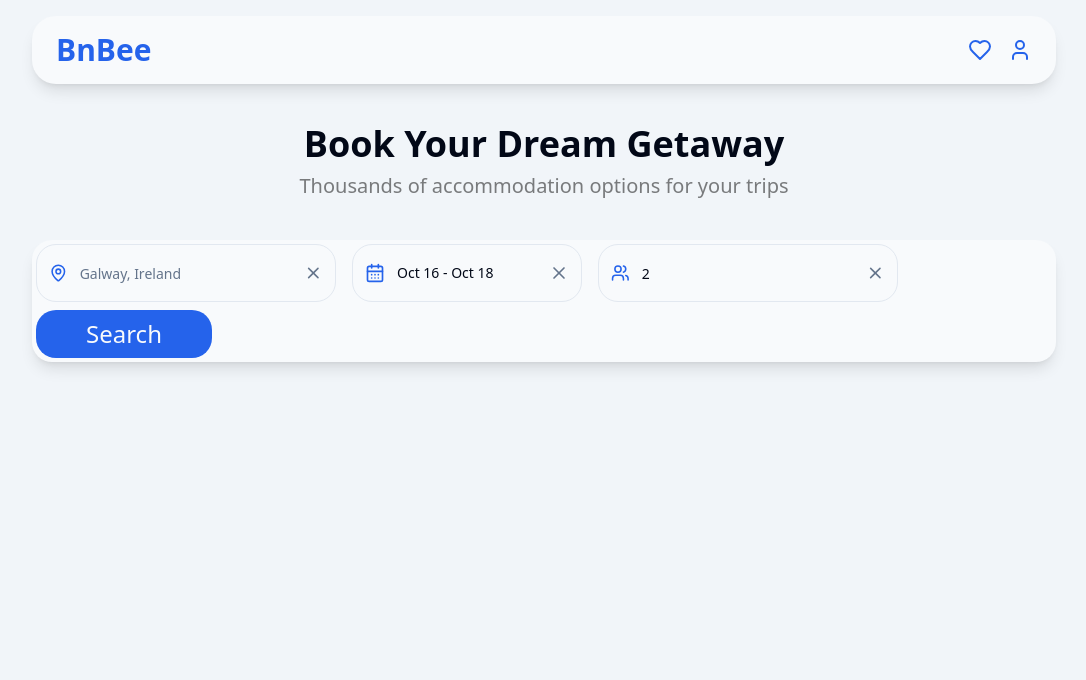
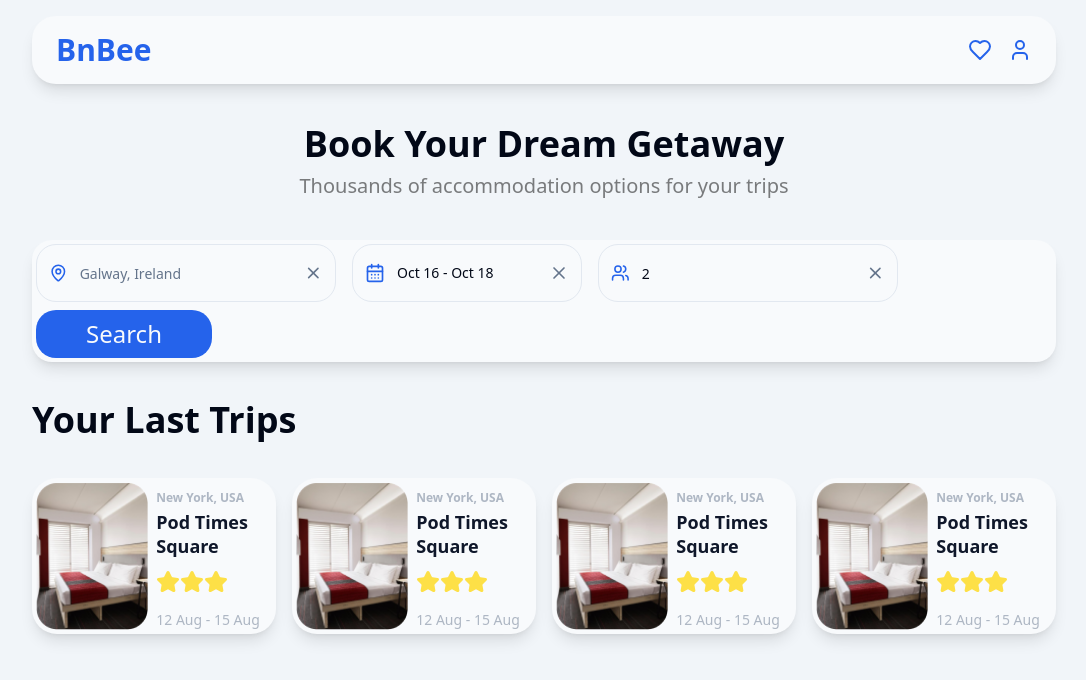
Before and after one commit to jaypopat/bnbee, a React (Vite) app in the folder frontend/: page / in a window 1280 px wide. Shown: the top 680 px of the page, without its empty margins (96-1182 px from the left). Built offline with nearby package versions, Linux system fonts and the light colour scheme.

Commit message:
Added Last Trip section

```diff
--- a/frontend/src/App.tsx
+++ b/frontend/src/App.tsx
@@ -3,6 +3,7 @@ import './App.css';
 import { DatePickerWithRange } from '@/components/DateRangePicker';
 import { Input } from '@/components/ui/input';
 import MainLayout from '@/components/MainLayout';
+import LastTripCard from './components/LastTripCard';
 
 function App() {
   return (
@@ -44,6 +45,20 @@ function App() {
           Search
         </button>
       </div>
+
+      {/* Last Trips */}
+      <div className="flex flex-col gap-10">
+        {/* Heading */}
+        <div className="flex justify-start">
+          <h1 className="text-4xl font-semibold leading-9">Your Last Trips</h1>
+        </div>
+        <div className="flex flex-row gap-4">
+          <LastTripCard />
+          <LastTripCard />
+          <LastTripCard />
+          <LastTripCard />
+        </div>
+      </div>
     </MainLayout>
   );
 }
--- a/frontend/src/components/AccountDropDown.tsx
+++ b/frontend/src/components/AccountDropDown.tsx
@@ -19,7 +19,7 @@ function AccountDropDown() {
         <DropdownMenuTrigger>
           <User className="text-primary" />
         </DropdownMenuTrigger>
-        <DropdownMenuContent>
+        <DropdownMenuContent className="w-48" align="end">
           {signedIn ? (
             <React.Fragment>
               <DropdownMenuLabel>My Account</DropdownMenuLabel>
--- /dev/null
+++ b/frontend/src/components/LastTripCard.tsx
@@ -0,0 +1,30 @@
+import Image from '@/assets/property_view.png';
+import { Star } from 'lucide-react';
+import { CardFooter } from './ui/card';
+
+function LastTripCard() {
+  return (
+    <div className="flex flex-row gap-2 bg-primary-foreground rounded-[25px] shadow-lg p-1">
+      {/* Image */}
+      <img src={Image} alt="Property View" className="rounded-[20px] w-full h-auto flex-1" />
+      <div className="flex flex-col gap-1">
+        {/* Location */}
+        <p className="text-xs font-semibold text-muted-foreground/50 pt-2">New York, USA</p>
+        {/* Title */}
+        <h1 className="text-lg text-secondary-foreground font-bold leading-6">Pod Times Square</h1>
+        {/* Rating */}
+        <div className="flex items-center py-2">
+          <Star className="size-6 text-yellow-300 fill-yellow-300" />
+          <Star className="size-6 text-yellow-300 fill-yellow-300" />
+          <Star className="size-6 text-yellow-300 fill-yellow-300" />
+        </div>
+        {/* Date */}
+        <CardFooter className="p-0 pt-1">
+          <p className="text-sm text-muted-foreground/50 font-medium">12 Aug - 15 Aug</p>
+        </CardFooter>
+      </div>
+    </div>
+  );
+}
+
+export default LastTripCard;
--- /dev/null
+++ b/frontend/src/components/ui/card.tsx
@@ -0,0 +1,79 @@
+import * as React from "react"
+
+import { cn } from "@/lib/utils"
+
+const Card = React.forwardRef<
+  HTMLDivElement,
+  React.HTMLAttributes<HTMLDivElement>
+>(({ className, ...props }, ref) => (
+  <div
+    ref={ref}
+    className={cn(
+      "rounded-lg border bg-card text-card-foreground shadow-sm",
+      className
+    )}
+    {...props}
+  />
+))
+Card.displayName = "Card"
+
+const CardHeader = React.forwardRef<
+  HTMLDivElement,
+  React.HTMLAttributes<HTMLDivElement>
+>(({ className, ...props }, ref) => (
+  <div
+    ref={ref}
+    className={cn("flex flex-col space-y-1.5 p-6", className)}
+    {...props}
+  />
+))
+CardHeader.displayName = "CardHeader"
+
+const CardTitle = React.forwardRef<
+  HTMLParagraphElement,
+  React.HTMLAttributes<HTMLHeadingElement>
+>(({ className, ...props }, ref) => (
+  <h3
+    ref={ref}
+    className={cn(
+      "text-2xl font-semibold leading-none tracking-tight",
+      className
+    )}
+    {...props}
+  />
+))
+CardTitle.displayName = "CardTitle"
+
+const CardDescription = React.forwardRef<
+  HTMLParagraphElement,
+  React.HTMLAttributes<HTMLParagraphElement>
+>(({ className, ...props }, ref) => (
+  <p
+    ref={ref}
+    className={cn("text-sm text-muted-foreground", className)}
+    {...props}
+  />
+))
+CardDescription.displayName = "CardDescription"
+
+const CardContent = React.forwardRef<
+  HTMLDivElement,
+  React.HTMLAttributes<HTMLDivElement>
+>(({ className, ...props }, ref) => (
+  <div ref={ref} className={cn("p-6 pt-0", className)} {...props} />
+))
+CardContent.displayName = "CardContent"
+
+const CardFooter = React.forwardRef<
+  HTMLDivElement,
+  React.HTMLAttributes<HTMLDivElement>
+>(({ className, ...props }, ref) => (
+  <div
+    ref={ref}
+    className={cn("flex items-center p-6 pt-0", className)}
+    {...props}
+  />
+))
+CardFooter.displayName = "CardFooter"
+
+export { Card, CardHeader, CardFooter, CardTitle, CardDescription, CardContent }
```
Also changed, not shown: frontend/src/assets/property_view.png (added).
